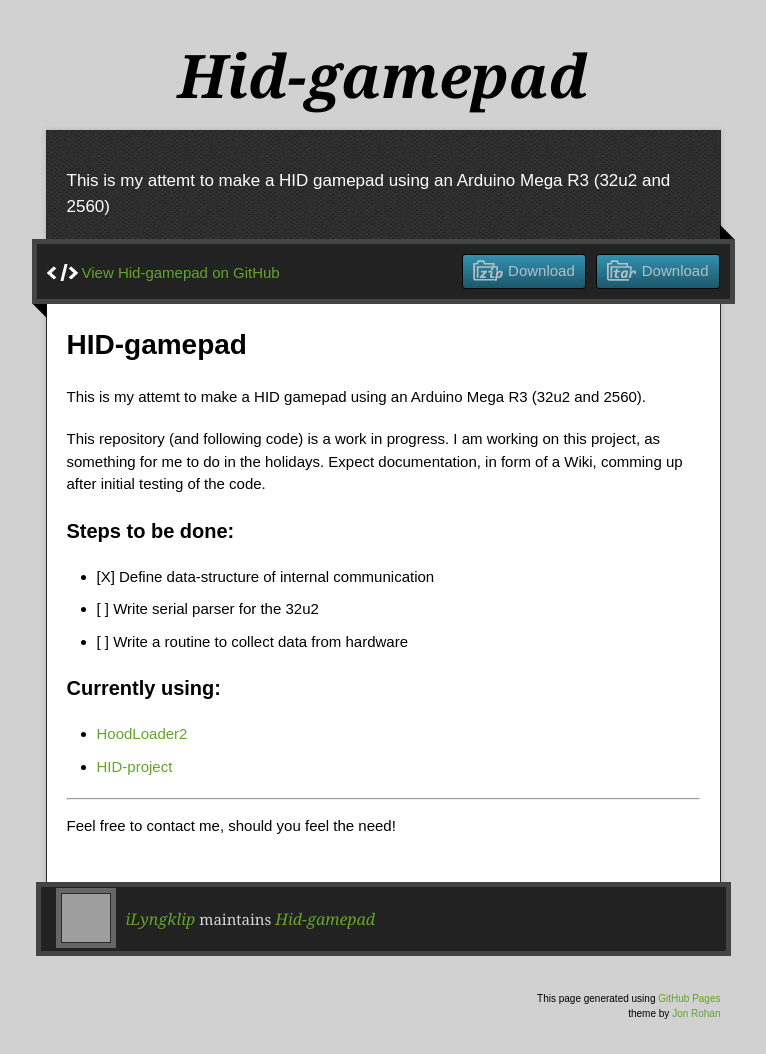
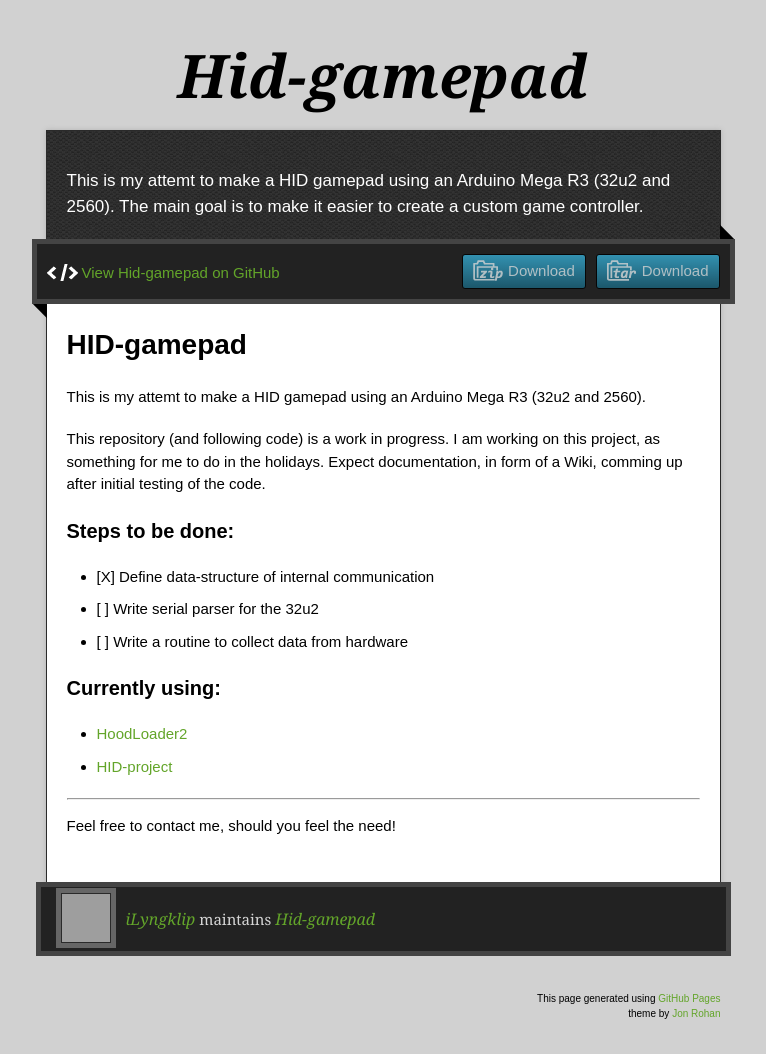
Before and after one commit to iLyngklip/HID-gamepad, a plain HTML site: page index.html in a window 1280 px wide. Shown: the whole page, without its empty margins (257-1023 px from the left). Drawn offline with nearby package versions, Linux system fonts and the light colour scheme; grey boxes are pictures that could not be loaded.

Commit message:
Update index.html

```diff
--- a/index.html
+++ b/index.html
@@ -25,7 +25,7 @@
       <h1 class="title">Hid-gamepad</h1>
     </header>
     <div id="container">
-      <p class="tagline">This is my attemt to make a HID gamepad using an Arduino Mega R3 (32u2 and 2560)</p>
+      <p class="tagline">This is my attemt to make a HID gamepad using an Arduino Mega R3 (32u2 and 2560). The main goal is to make it easier to create a custom game controller.</p>
       <div id="main" role="main">
         <div class="download-bar">
         <div class="inner">
```
